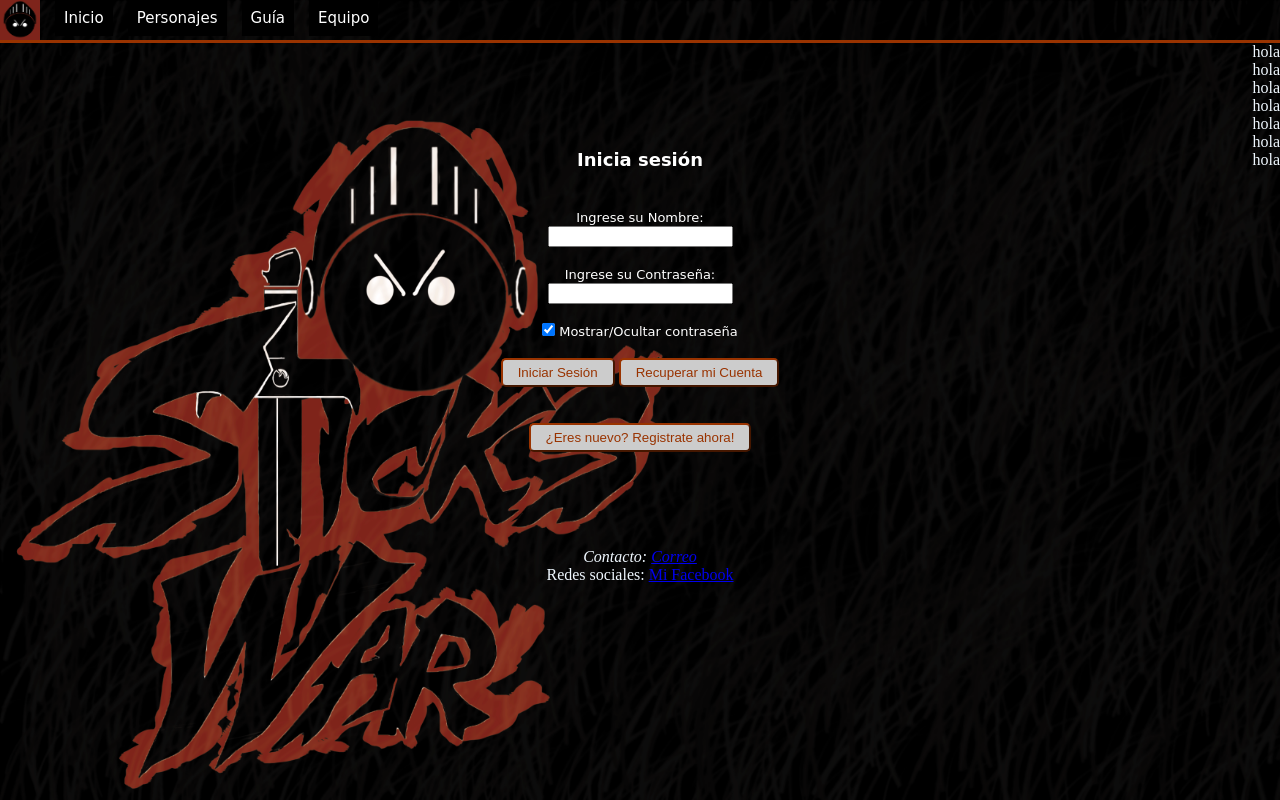
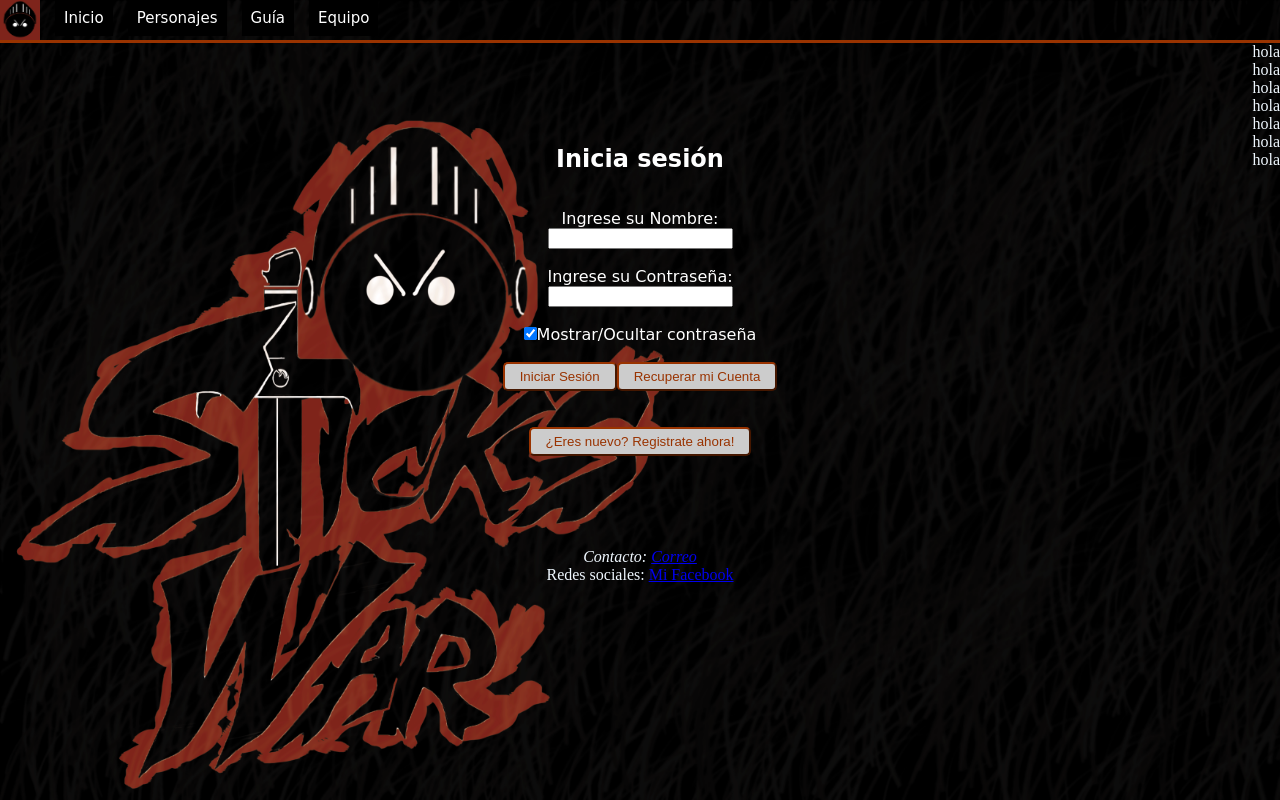
Before and after one commit to Tecnicatura-Team/Sticks-War-Game, a PHP site: page / in a window 1280 px wide. Run offline with PHP 8.4, Linux system fonts and the light colour scheme.

Commit message:
se hiso que el login y el registro sean dinamicos se quito temporalmente la comprobacion de contraseña

```diff
--- /dev/null
+++ b/alindex.php
@@ -0,0 +1,2 @@
+<?php
+?>
--- a/css/estilos.css
+++ b/css/estilos.css
@@ -168,6 +168,35 @@ td p {
     /*border: solid;*/
 }
 
+.subtitulo {
+    font-size: 4;
+    font-family: Comic Sans MS;
+    color: #ffffff;
+}
+
+.labelc {
+    font-size: 2;
+    font-family: Comic Sans MS;
+    color: #ffffff;
+}
+
+.bodyinicio {
+    background: url("../img/fondo5.gif");
+    background-repeat: no-repeat;
+    background-attachment: fixed;
+    background-position: center;
+    background-size: 100% 100%;
+}
+
+.barralateral {
+    align: "right";
+    color: aliceblue;
+    float: right;
+}
+
+
+/* '<h2 align="center">'+'<font face="Comic Sans MS" color="#ffffff" size="4">Inicia sesión</font>'+'</h2>'+ */
+
 
 /**/
 
--- a/index.html
+++ b/index.html
@@ -3,19 +3,14 @@
 
 <head>
     <link rel="stylesheet" href="css/estilos.css">
-    <script src="js/scripts.js"></script>
     <meta charset="utf-8">
-    <!-- -->
-    <style>
-
-    </style>
-
     <title>Inicio Sticks War</title>
     <!--  <link rel="shortcut icon" href="img\logo.png"/> icono para la pestaña -->
 </head>
 
 
-<body background="img/fondo5.gif" style="background-repeat:no-repeat; background-attachment:fixed; background-position:center; background-size: 100% 100%; ">
+<body class="bodyinicio">
+    <div id="cuerpo">
         <header>
             <section class="barra">
                 <section class="logo">
@@ -32,8 +27,7 @@
 
                 </nav>
         </header>
-    <main>
-        <div align="right" style="color:aliceblue; float: right;">
+        <div class="barralateral">
             <p>hola</p>
             <p>hola</p>
             <p>hola</p>
@@ -42,113 +36,15 @@
             <p>hola</p>
             <p>hola</p>
         </div>
-        <div class="logreg" align="center" style="color:aliceblue;">
-            <section class="login" id="login">
-                <!--   <h2 align="center">
-                    <font face="Comic Sans MS" color="#ffffff" size="4">¿Ya tienes una cuenta?</font>
-                </h2>-->
-                <h2 align="center">
-                    <font face="Comic Sans MS" color="#ffffff" size="4">Inicia sesión</font>
-                </h2>
-                <br><br>
-                <form method="post" action="ValidarConexion.php" id=form align="center">
-                    <font face="Comic Sans MS" color="#ffffff" size="2">Ingrese su Nombre:</font> <br>
-                    <input type="text" name="Nombre" minlength="3" required>
-                    <br>
-                    <br>
-                    <font face="Comic Sans MS" color="#ffffff" size="2">Ingrese su Contraseña:</font> <br>
-                    <input id="pass" type="password" name="Contraseña" minlength="3" required>
-                    <br><br>
-
-                    <!--mostrar ocultar campo de contraseña -->
-                    <input id="mostrar" type="checkbox" checked onClick="mostrarPassword()">
-                    <font face="Comic Sans MS" color="#ffffff" size="2">Mostrar/Ocultar contraseña</font>
-                    <br>
-                    <br>
-                    <input type="submit" value="Iniciar Sesión">
-                    <input type="submit" value="Recuperar mi Cuenta" onclick="location='recuperar.php'">
-                </form>
-                <br> <br>
-                <input type="button" onclick="mostrarRegistro('registro', this)" value="¿Eres nuevo? Registrate ahora!">
-            </section>
-
-            <section class="registro" align="center" id="registro" style="display:none;">
-                <!-- <h2 align="center">
-                    <font face="Comic Sans MS" color="#ffffff" size="4">¿Eres nuevo?</font>
-                </h2>-->
-                <h2 align="center">
-                    <font face="Comic Sans MS" color="#ffffff" size="4">Formulario de Registro</font>
-                </h2>
-                <br><br>
-
-                <form method="post" action="">
-                    <font face="Comic Sans MS" color="#ffffff" size="2">Ingrese el nombre de usuario:</font> <br>
-                    <input type="text" name="RNombre" minlength="3" required>
-                    <br>
-                    <br>
-                    <font face="Comic Sans MS" color="#ffffff" size="2">Ingrese una contraseña:</font> <br>
-                    <input type="password" name="RContraseña" id="RContraseña" minlength="3" required>
-                    <br>
-                    <br>
-                    <font face="Comic Sans MS" color="#ffffff" size="2">Repetir contraseña:</font> <br>
-                    <input type="password" name="RContraseña2" id="RContraseña2" minlength="3" required>
-                    <br><br>
-                    <input type="submit" name="submit" value="Crear cuenta">
-                    <br> <br>
-                    <input type="button" onclick="mostrarLogin('login', this)" value="¿Ya tienes cuenta? Inicia sesión">
-
-                    <!--Validar ambas contraseñas para que sean iguales -->
-                    <script>
-                        var clave, clave2;
-
-                        clave = document.getElementById('RContraseña');
-                        clave2 = document.getElementById('RContraseña2');
-
-                        RContraseña.onchange = RContraseña2.onkeyup = CompararPass;
-
-                        function CompararPass() {
-
-                            if (RContraseña.value !== RContraseña2.value) {
-                                RContraseña2.setCustomValidity('Las contraseñas no coinciden.');
-                            } else {
-                                RContraseña2.setCustomValidity('');
-                            }
-                        } //fin funcion CompararPass
-
-                        //funcion para mostrar/ocultar contraseña
-                        function mostrarPassword() {
-                            //Accedo a los elementos del formulario
-                            var chkbox = document.getElementById("mostrar");
-                            var contenido = document.getElementById("pass");
-                            var atributo = contenido.getAttribute("type");
-
-                            //Pregunto si el checkbox esta marcado
-                            if (chkbox.checked) {
-                                contenido.setAttribute("type", "password"); //Si el checkbox esta marcado, el atributo type vale password
-                            } else {
-                                contenido.setAttribute("type", "text"); //Si el checkbox esta sin marcar, el atributo type vale text
-                            }
-                        } // fin funcion mostrar password
-                    </script>
-                </form>
-
-                <?php
-          //redirige a insert.php cuando se presione el boton "crear cuenta " de tipo "submit"
-          if (isset($_POST['submit'])) {
-          require("insert.php");
-          }
-
-          ?>
-
-
-            </section>
+        <div class="logreg" align="center" id="contenido" style="color:aliceblue;">
 
         </div>
-    </main>
         <footer style="color:aliceblue">
             <address>Contacto: <a href="correo@gmail.com">Correo</a></address>
             <p>Redes sociales: <a href="http://facebook.com/">Mi Facebook</a></p>
         </footer>
+    </div>
+    <script src="js/index.js"></script>
 </body>
 
 </html>
--- /dev/null
+++ b/js/index.js
@@ -0,0 +1,76 @@
+crearlogin()
+
+function crearlogin() {
+    var elemento = document.createElement('section')
+    elemento.id = 'login'
+    elemento.className = 'login'
+    var contenido =
+        '<h2 class=\'subtitulo\'>Inicia sesión</h2>' +
+        '<br><br>' +
+        '<form method=\'post\' action=\'ValidarConexion.php\' id=form align=\'center\'>' +
+        '<label class=\'labelc\' for=\'in\'>Ingrese su Nombre:</label> <br>' +
+        '<input type=\'text\' name=\'Nombre\' minlength=\'3\' required>' +
+        '<br>' +
+        '<br>' +
+        '<label class=\'labelc\' for=\'ic\'>Ingrese su Contraseña:</label><br>' +
+        '<input id=\'pass\' type=\'password\' name=\'Contraseña\' minlength=\'3\' required>' +
+        '<br><br>' +
+        '<input id=\'mostrar\' type=\'checkbox\' checked onClick=\'mostrarPassword()\'>' +
+        '<label class=\'labelc\' for=\'mc\'>Mostrar/Ocultar contraseña</label>' +
+        '<br>' +
+        '<br>' +
+        '<input type=\'submit\' value=\'Iniciar Sesión\'>' +
+        '<input type=\'submit\' value=\'Recuperar mi Cuenta\' onclick=\'location="recuperar.php"\'>' +
+        '</form>' +
+        '<br> <br>' +
+        '<input type=\'button\' onclick=\'cambiarir()\' value=\'¿Eres nuevo? Registrate ahora!\'>'
+    elemento.innerHTML = contenido
+    document.getElementById('contenido').appendChild(elemento)
+}
+
+
+function crearregistro() {
+    var elemento = document.createElement('section')
+    elemento.id = "registro"
+    var contenido =
+        '<h2 class=\'subtitulo\'>Formulario de Registro</h2>' +
+        '<br><br>' +
+        '<form method="post" action="insert.php">' +
+        '<label class=\'labelc\' for=\'in\'>Ingrese el nombre de usuario:</label><br>' +
+        '<input type="text" name="RNombre" minlength="3" required>' +
+        '<br>' +
+        '<br>' +
+        '<label class=\'labelc\' for=\'ic\'>Ingrese una contraseña:</label><br>' +
+        '<input type="password" name="RContraseña" id="RContraseña" minlength="3" required>' +
+        '<br>' +
+        '<br>' +
+        '<label class=\'labelc\' for=\'rc\'>Repetir Contraseña:</label><br>' +
+        '<input type="password" name="RContraseña2" id="RContraseña2" minlength="3" required>' +
+        '<br><br>' +
+        '<input type="submit" value="Crear cuenta">' +
+        '<br> <br>' +
+        '<input type="button" onclick="cambiarir()" value="¿Ya tienes cuenta? Inicia sesión">' +
+        '</form>'
+    elemento.innerHTML = contenido
+    document.getElementById('contenido').appendChild(elemento)
+}
+
+function cambiarir() {
+    if (document.getElementById('login')) {
+        document.getElementById('login').parentNode.removeChild(document.getElementById('login'))
+        crearregistro()
+    } else {
+        document.getElementById('registro').parentNode.removeChild(document.getElementById('registro'))
+        crearlogin()
+    }
+}
+
+function mostrarPassword() {
+    var mostrarc = document.getElementById('mostrar')
+    var contraseñam = document.getElementById('pass')
+    if (!mostrarc.checked) {
+        contraseñam.setAttribute('type', 'text')
+    } else {
+        contraseñam.setAttribute('type', 'password')
+    }
+}
--- a/js/scripts.js
+++ /dev/null
@@ -1,9 +0,0 @@
-function mostrarRegistro() {
-    document.getElementById('registro').style.display = 'block';
-    document.getElementById('login').style.display = 'none';
-}
-
-function mostrarLogin() {
-    document.getElementById('login').style.display = 'block';
-    document.getElementById('registro').style.display = 'none';
-}
--- a/personajes.html
+++ b/personajes.html
@@ -2,7 +2,6 @@
 
 <head>
     <link rel="stylesheet" href="css/estilos.css">
-    <script src="js/scripts.js"></script>
     <meta charset="utf-8">
 </head>
 
```
Lines whose indentation alone changed are shown as unchanged.
